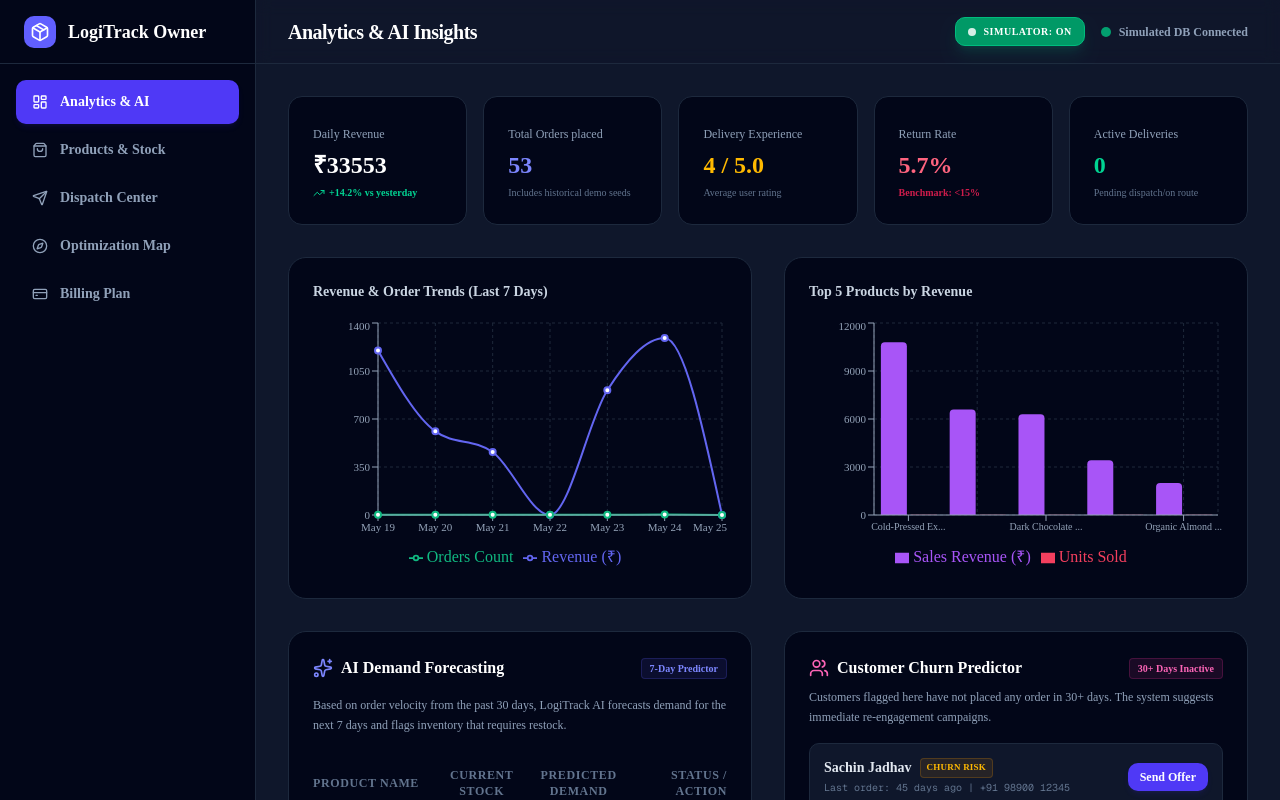
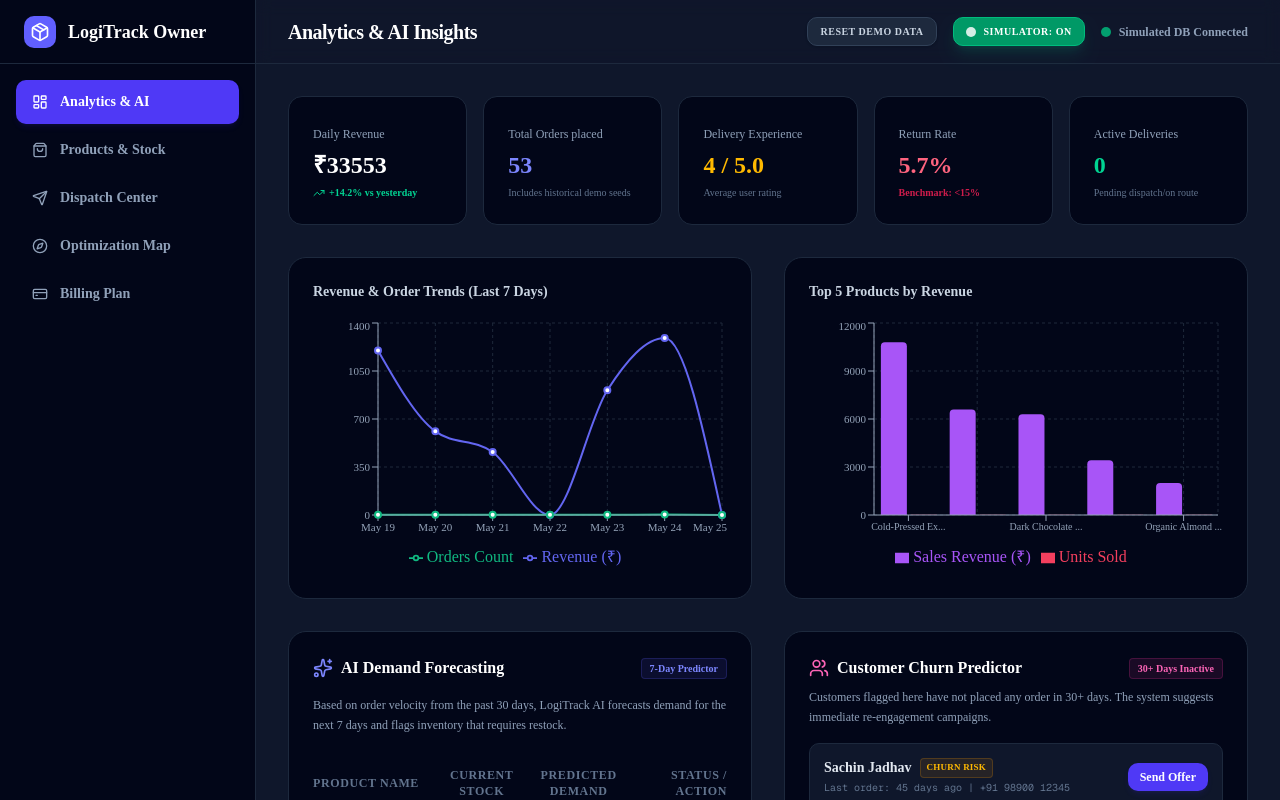
Before and after one commit to armaan133/Final-logi, a Next.js app: page /vendor in a window 1280 px wide. Shown: the top 800 px of the page. Built offline with nearby package versions, Linux system fonts and the light colour scheme.

Commit message:
feat: add reset demo data button to vendor dashboard

```diff
--- a/app/vendor/page.tsx
+++ b/app/vendor/page.tsx
@@ -19,7 +19,7 @@ export default function VendorDashboard() {
   const {
     state, addProduct, updateProduct, deleteProduct, restockProduct,
     assignAgent, autoAssignOrder, upgradeSubscription, refundOrder,
-    toggleSimulationMode
+    toggleSimulationMode, resetState
   } = useLogiTrack();
 
   const [activeTab, setActiveTab] = useState<"analytics" | "products" | "dispatch" | "map" | "billing">("analytics");
@@ -313,10 +313,19 @@ export default function VendorDashboard() {
           </h2>
           <div className="flex items-center gap-4">
             <button
+              onClick={() => {
+                resetState();
+                alert("Demo state successfully reset to initial seed values! Enjoy testing 5 warehouses & 25 agents.");
+              }}
+              className="flex items-center gap-1.5 text-[10px] uppercase tracking-wider font-bold px-3 py-1.5 rounded-lg bg-slate-800 hover:bg-slate-700 active:bg-slate-950 border border-slate-700 hover:border-slate-600 transition-all text-slate-300 shadow-sm"
+            >
+              Reset Demo Data
+            </button>
+            <button
               onClick={toggleSimulationMode}
               className={`flex items-center gap-2 text-[10px] uppercase tracking-wider font-bold px-3 py-1.5 rounded-lg transition-all border ${state.simulationMode ? "bg-emerald-600 hover:bg-emerald-500 text-white border-emerald-500 shadow-lg shadow-emerald-500/15" : "bg-slate-800 hover:bg-slate-700 text-slate-350 border-slate-750"}`}
             >
-              <span className={`w-2 h-2 rounded-full ${state.simulationMode ? "bg-white animate-pulse" : "bg-slate-500"}`} />
+              <span className={`w-2.5 h-2.5 rounded-full ${state.simulationMode ? "bg-white animate-pulse" : "bg-slate-500"}`} />
               Simulator: {state.simulationMode ? "ON" : "OFF"}
             </button>
             <div className="flex items-center gap-2">
```
